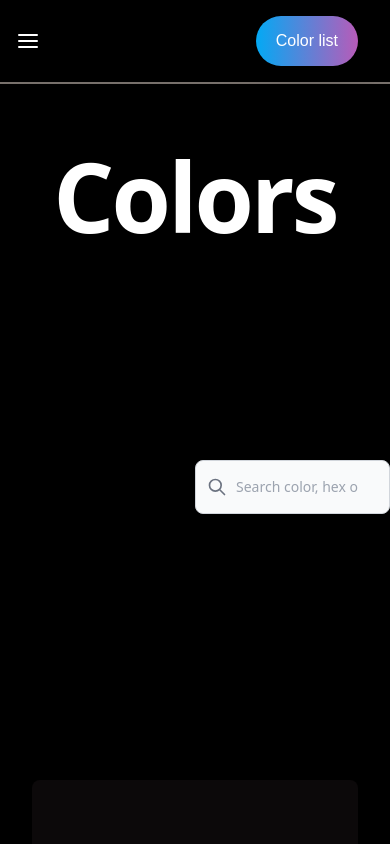
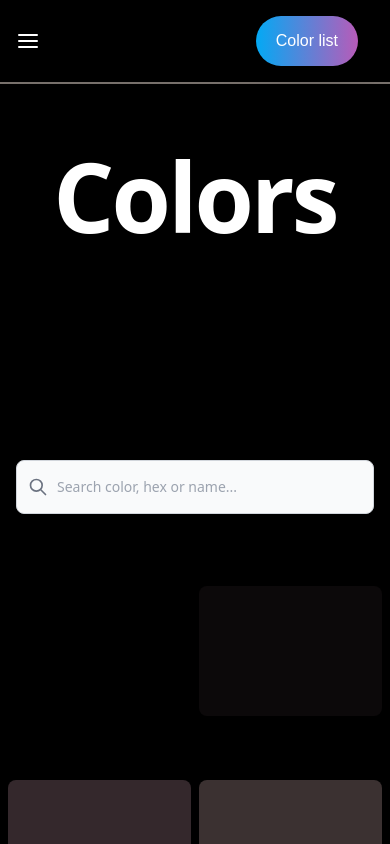
Before and after one commit to Cas147/Paletty, a Next.js app: page /list in a window 390 px wide. Built offline with nearby package versions, Linux system fonts and the light colour scheme.

Commit message:
[REFATOR] se refactorizo la lista de colores

```diff
--- a/src/pages/list/index.tsx
+++ b/src/pages/list/index.tsx
@@ -23,8 +23,8 @@ const List:FC<ListProps> = () => {
         </div>
 
         <div className="flex justify-center items-center w-screen ">
-          <div className="flex justify-end items-center w-full md:w-11/12 lg:w-10/12">
-            <form className="w-6/12">
+          <div className="flex justify-center pb-12 items-center w-full md:w-11/12 lg:w-10/12">
+            <form className="w-full md:w-6/12 px-4 md:px-0">
               <label htmlFor="default-search" className="mb-2 text-sm font-medium text-gray-900 sr-only dark:text-white">Search</label>
               <div className="relative">
                   <div className="absolute inset-y-0 left-0 flex items-center pl-3 pointer-events-none">
@@ -42,8 +42,8 @@ const List:FC<ListProps> = () => {
           </div>
         </div>
 
-        <div className="flex p-4 bg-transparent flex w-screen items-center justify-center">
-          <div className="grid grid-cols-1 md:grid-cols-2 lg:grid-cols-3 xl:grid-cols-4 2xl:grid-cols-5 w-full md:w-11/12 lg:w-10/12">
+        <div className="flex p-2 bg-transparent flex w-screen items-center justify-center">
+          <div className="grid gap-2 md:gap-4 grid-cols-2 md:grid-cols-3 lg:grid-cols-4 2xl:grid-cols-5 w-full md:w-11/12 lg:w-10/12">
             {colorList.
             filter((item: any) => item.name.toLowerCase().includes(search.toLowerCase()) || item.hex.toLowerCase().includes(search.toLowerCase()))
             .map((currentColor: IColors, index: number) => {
@@ -54,7 +54,6 @@ const List:FC<ListProps> = () => {
                   name={currentColor.name}
                   width={"100%"}
                   height={130}
-                  padding
                 />
               )
             })}
```
